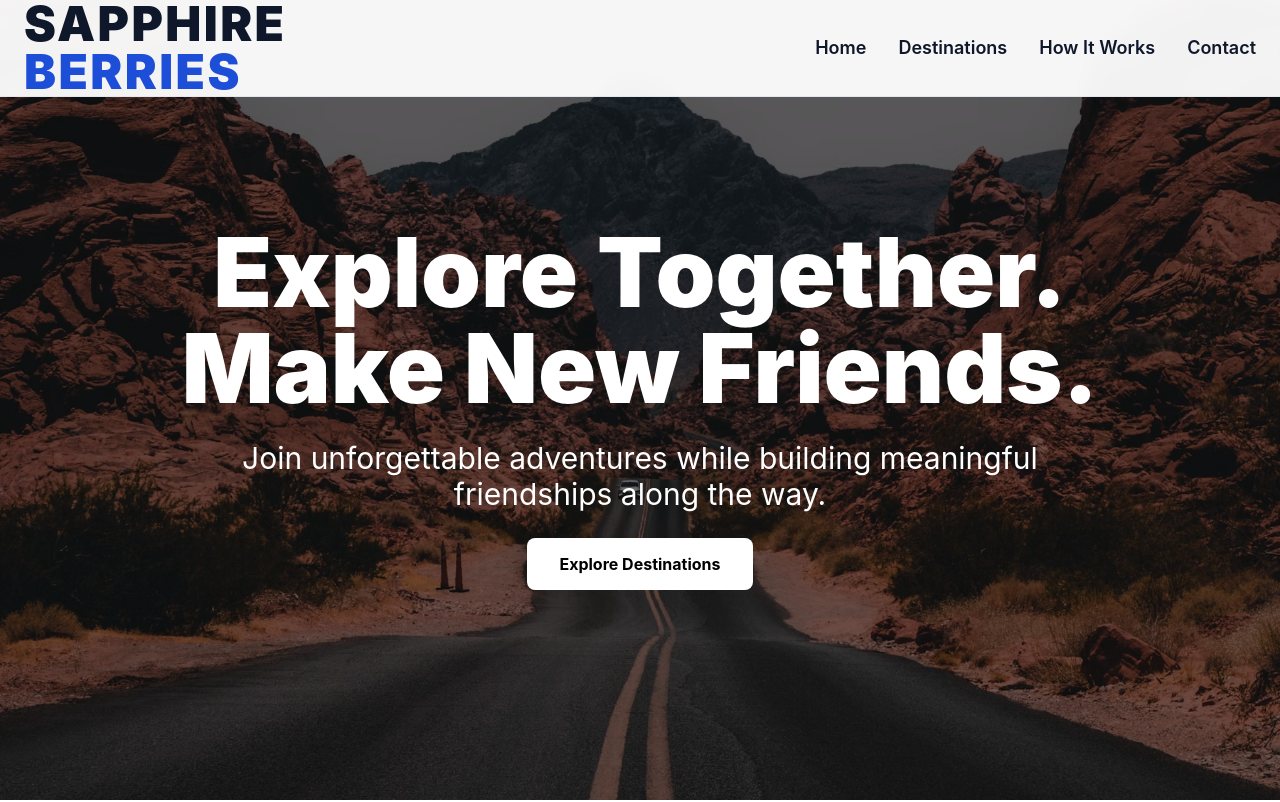
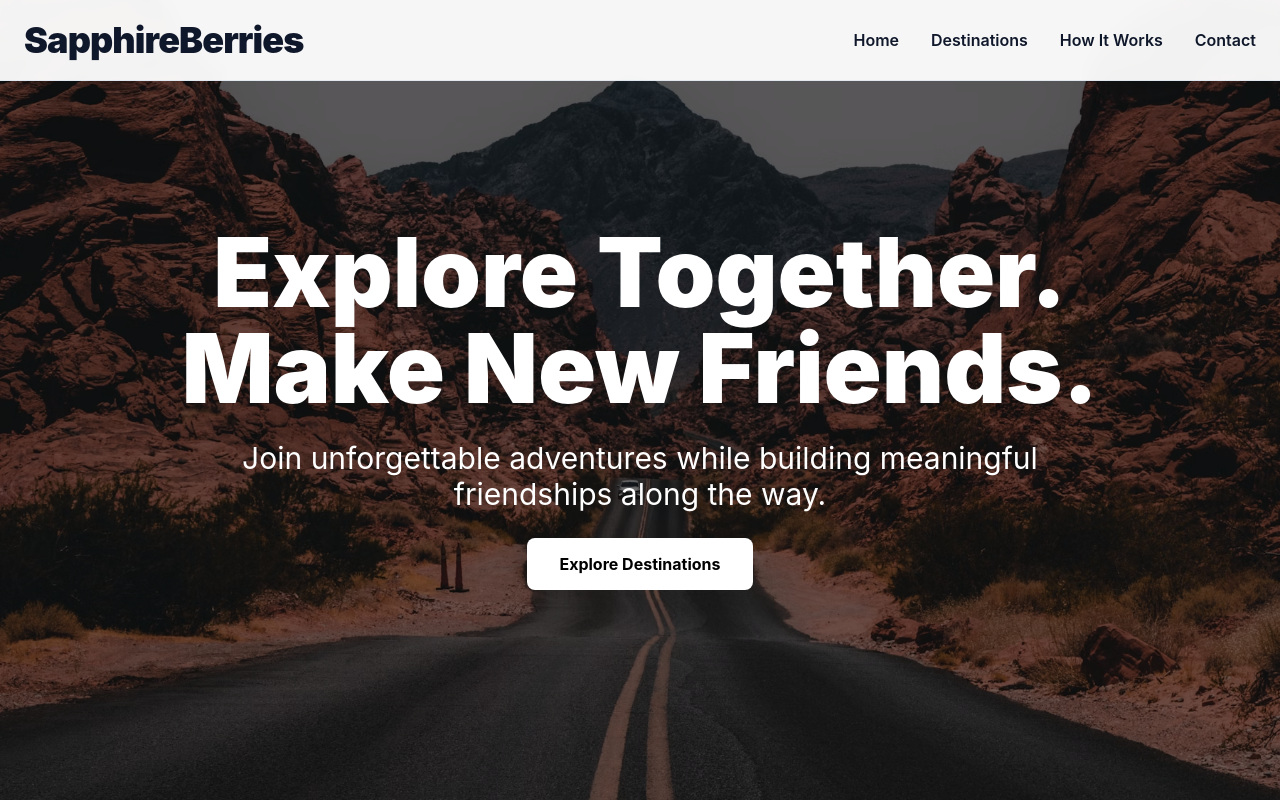
Before and after one commit to akalariy/Website, a React (Vite) app in the folder Website/: page / in a window 1280 px wide. Shown: the top 802 px of the page. Built offline with nearby package versions, Linux system fonts and the light colour scheme.

Commit message:
Version1.22

```diff
--- a/Website/src/components/Navbar.jsx
+++ b/Website/src/components/Navbar.jsx
@@ -1,18 +1,15 @@
 export default function Navbar() {
   return (
     <nav className="fixed top-0 left-0 right-0 z-50 bg-white/95 backdrop-blur border-b border-slate-200">
-      <div className="max-w-7xl mx-auto px-6 h-24 flex items-center justify-between">
-
-        <a href="#home" className="leading-none">
-          <div className="text-4xl md:text-5xl font-black tracking-wider text-slate-900">
-            SAPPHIRE
-          </div>
-          <div className="text-4xl md:text-5xl font-black tracking-wider text-blue-700">
-            BERRIES
-          </div>
+      <div className="max-w-7xl mx-auto px-6 h-20 flex items-center justify-between">
+        <a
+          href="#home"
+          className="text-3xl md:text-4xl font-black tracking-tight text-slate-900"
+        >
+          SapphireBerries
         </a>
 
-        <div className="hidden md:flex items-center gap-8 font-semibold text-lg">
+        <div className="hidden md:flex items-center gap-8 font-semibold">
           <a href="#home" className="hover:text-blue-700 transition">
             Home
           </a>
@@ -29,7 +26,6 @@ export default function Navbar() {
             Contact
           </a>
         </div>
-
       </div>
     </nav>
   );
--- a/Website/src/index.css
+++ b/Website/src/index.css
@@ -11,6 +11,7 @@
 
 html {
   scroll-behavior: smooth;
+  scrollbar-width: none;
 }
 
 body {
@@ -19,17 +20,11 @@ body {
   color: rgb(var(--text));
   font-family: Inter, system-ui, -apple-system, BlinkMacSystemFont, "Segoe UI",
     sans-serif;
+  overflow-x: hidden;
+  -ms-overflow-style: none;
 }
 
 ::-webkit-scrollbar {
-  width: 6px;
+  width: 0px;
+  background: transparent;
 }
-
-::-webkit-scrollbar-track {
-  background: #e5e7eb;
-}
-
-::-webkit-scrollbar-thumb {
-  background: #1d4ed8;
-  border-radius: 3px;
-}
```
